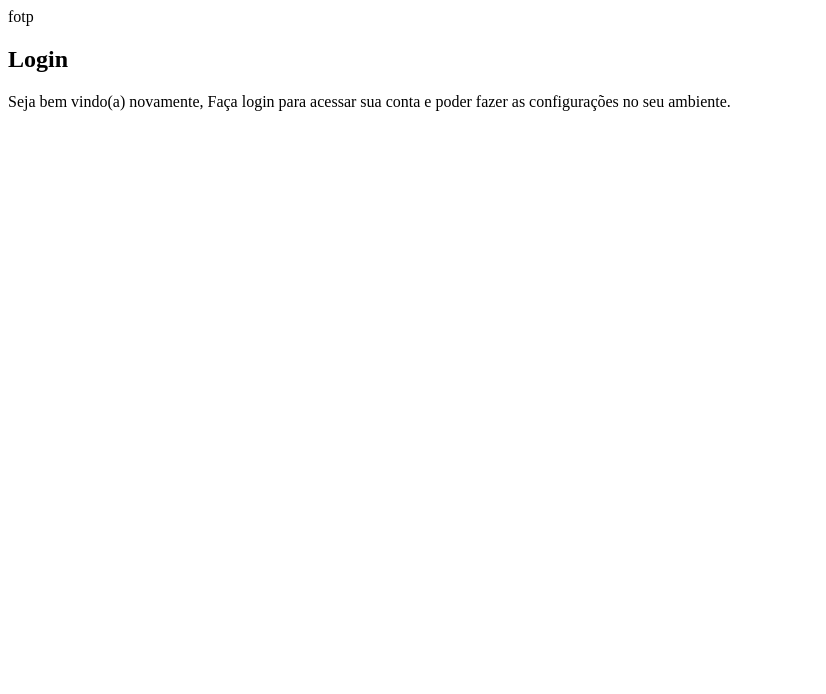
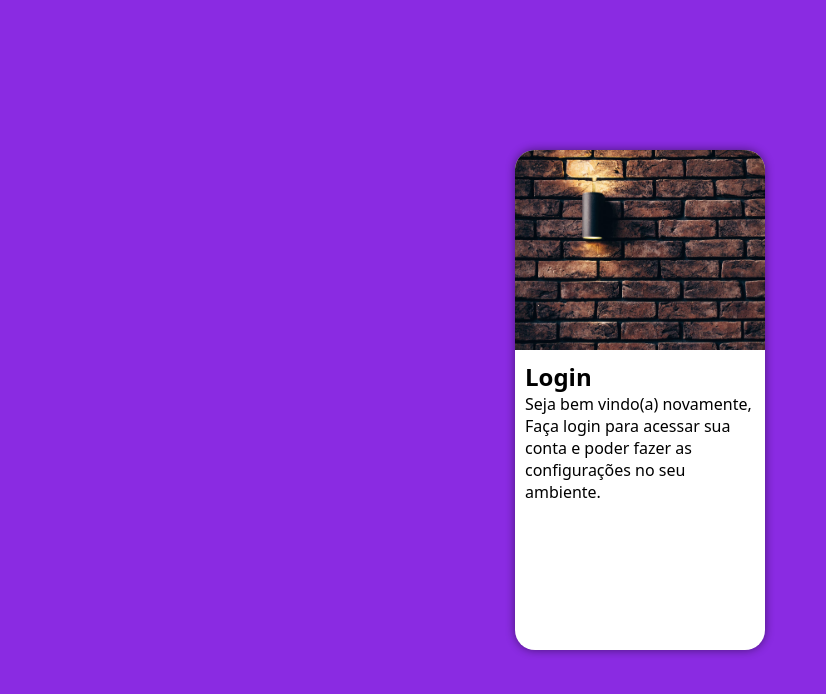
Before and after one commit to Brunoll177/projeto-login, a plain HTML site: page index.html in a window 1280 px wide. Shown: the whole page, without its empty margins (0-826 px from the left). Drawn offline with Linux system fonts and the light colour scheme.

Commit message:
Atualização no Projeto-Login

```diff
--- a/estilo/style.css
+++ b/estilo/style.css
@@ -0,0 +1,39 @@
+*{
+    font-family: system-ui, -apple-system, BlinkMacSystemFont, 'Segoe UI', Roboto, Oxygen, Ubuntu, Cantarell, 'Open Sans', 'Helvetica Neue', sans-serif;
+    padding: 0px;
+    margin: 0px;
+    box-sizing: border-box;
+}
+body{
+    background-color: blueviolet;
+    height: 100vh;
+    width: 100vw;
+}
+main{
+    position: relative;
+    height: 100vh;
+    width: 100vw;
+}
+section{
+    position: absolute;
+    top: 50%;
+    left: 50%;
+    transform: translate(-50%, -50%);
+    background-color: white;
+    height: 500px;
+    width: 250px;
+    border-radius: 20px;
+    overflow: hidden;
+    box-shadow: 0px 0px 10px rgba(0, 0, 0, 0.479);
+}
+#imagem{
+    display: block;
+    background-image: url(../imagens/pexels-pixabay-276514\ \(1\).jpg);
+    height: 200px;
+    background-position: center center;
+    background-size: cover;
+}
+#formulario{
+    display: block;
+    padding: 10px;
+}
--- a/index.html
+++ b/index.html
@@ -11,7 +11,7 @@
     <main>
         <section id="login">
             <div id="imagem">
-                fotp
+
             </div>
             <div id="formulario">
                 <h1>Login</h1>
```
